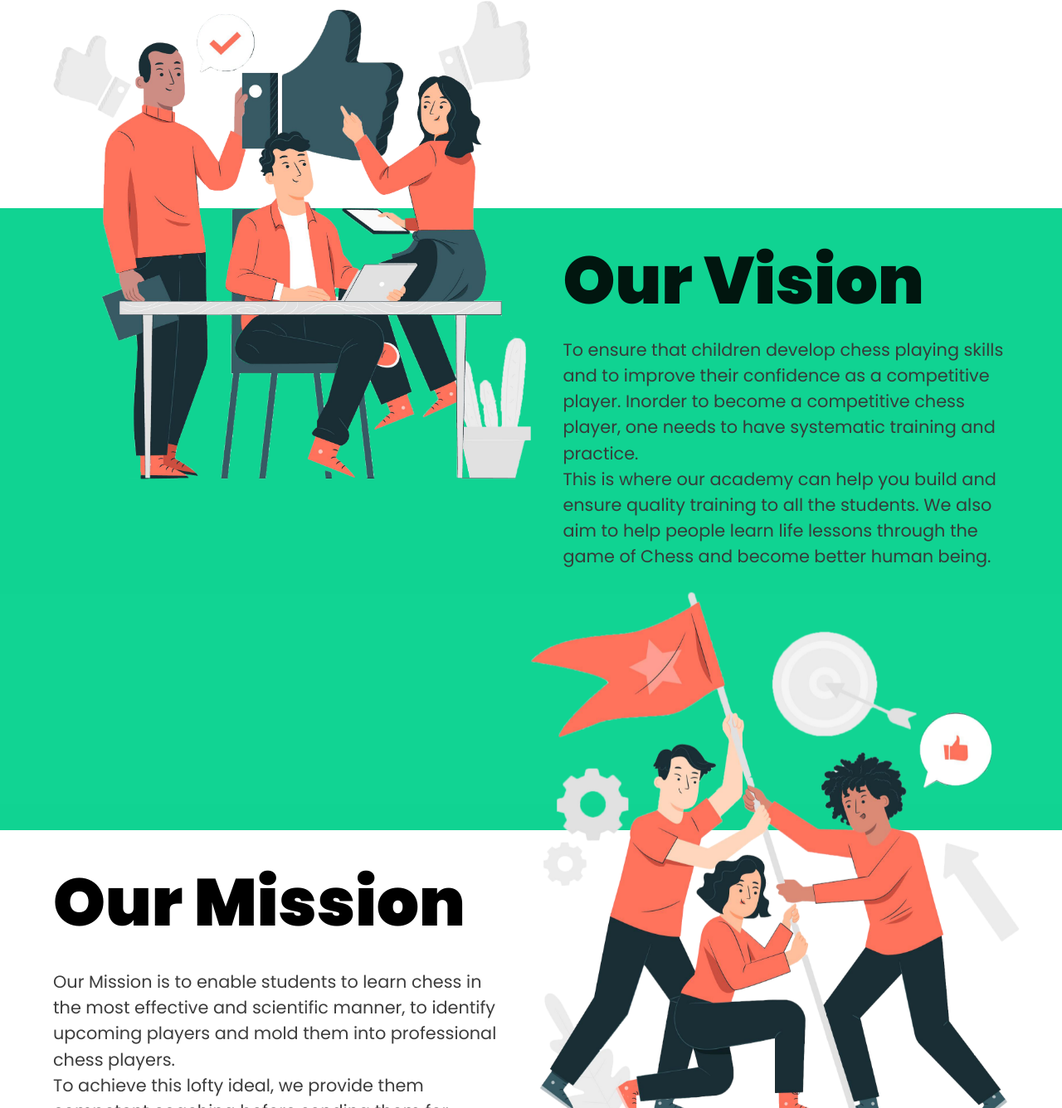
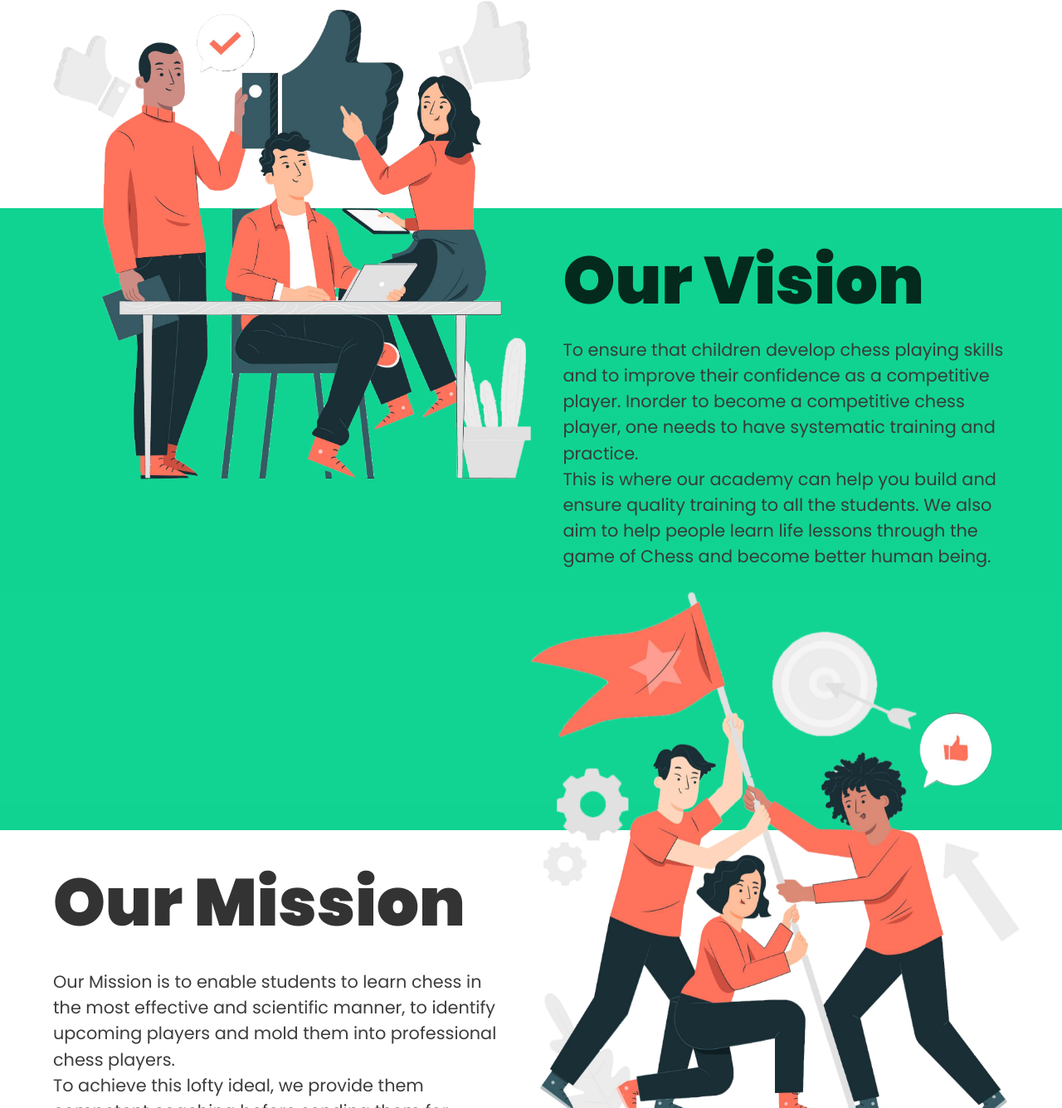
Before and after one commit to joelcr10/About-us-LCO, a plain HTML site: page index.html in a window 1280 px wide. Shown: the part 1317-2653 px from the top of the page at 83% size. Drawn offline with nearby package versions, Linux system fonts and the light colour scheme.

Commit message:
some fixes

```diff
--- a/css/aboutUsStyle.css
+++ b/css/aboutUsStyle.css
@@ -167,7 +167,10 @@
     font-size: 5em;
     /* text-align: center; */
     font-weight: 900;
-    color: rgba(0, 0, 0, 0.897);
+    /* color: rgba(0, 0, 0, 0.897);
+     */
+    color: rgba(0, 0, 0, 0.801);
+
 
 }
 
@@ -221,6 +224,8 @@
     /* text-align: center; */
     font-weight: 900;
     width: 50%;
+    color: rgba(0, 0, 0, 0.801);
+
 }
 
 .mission-text p{
@@ -306,7 +311,7 @@
 
     .about-us{
         padding-top: 10%;
-        /* height: 300px; */
+        height: 300px;
     }
 
     #vision-image{
--- a/index.html
+++ b/index.html
@@ -74,7 +74,9 @@
     <div class="about-us-hero">
         <div id="about-us-image-container">
             <!-- <div class="about-us-inner-container"></div> -->
+            <div>
               <h1><span style="color: rgb(64, 64, 64);">We are</span> <span style="color: rgb(0, 0, 0);">learnchess.online</span></h1>
+            </div>
             <img src="css/Company-pana.png" alt="" id="hero">
             <p>We are a group of Chess enthusiasts with more than 20 years of experience in the field of
               Chess. Our training team includes Grand Masters, International Masters and many FIDE
@@ -92,6 +94,8 @@
                 </div>
             </div>
         </div>
+
+
     </div>
 
     <div class="about-us" data-aos="fade-up" data-aos-offset="200" data-aos-delay="200" data-aos-once="true">
```
Lines whose indentation alone changed are shown as unchanged.
